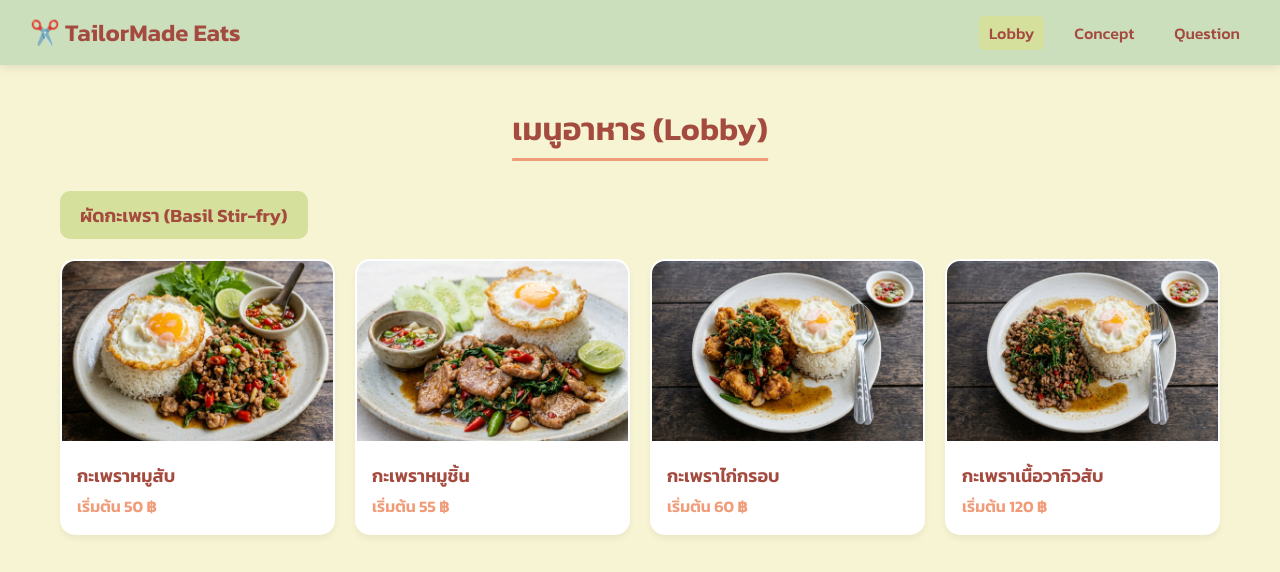
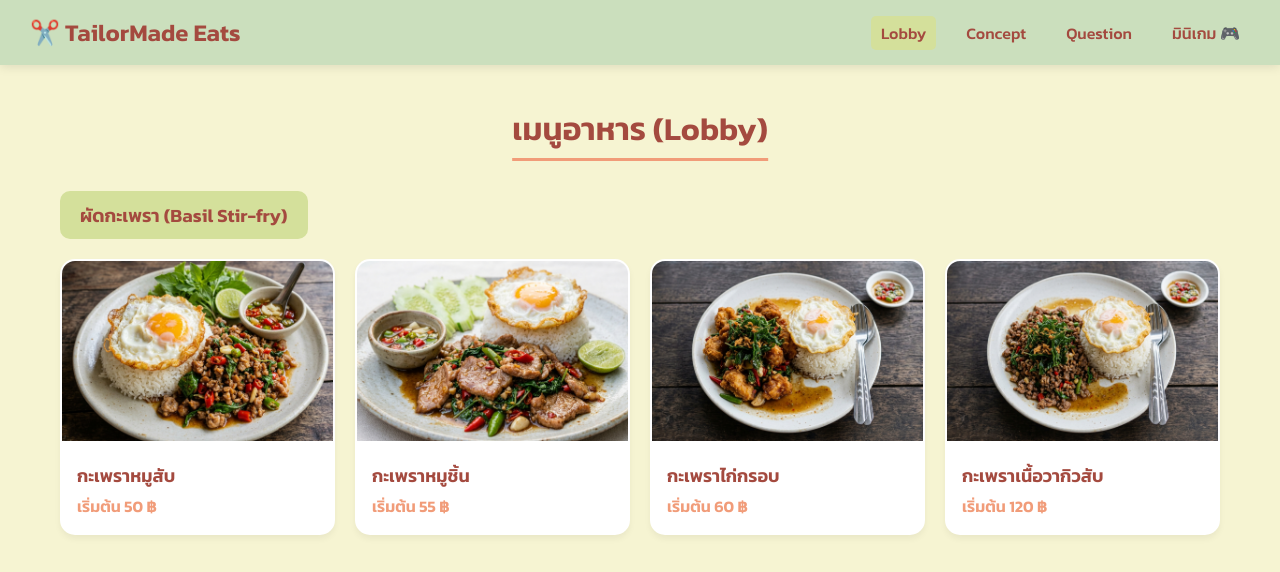
Before and after one commit to 682200098-cloud/tailormade-eats2, a plain HTML site: page index.html in a window 1280 px wide. Shown: the top 572 px of the page. Drawn offline with Linux system fonts and the light colour scheme.

Commit message:
Update index.html

```diff
--- a/index.html
+++ b/index.html
@@ -78,6 +78,7 @@
             <button id="nav-lobby" class="active" onclick="switchPage('lobby')">Lobby</button>
             <button id="nav-concept" onclick="switchPage('concept')">Concept</button>
             <button id="nav-question" onclick="switchPage('question')">Question</button>
+            <button id="nav-minigame" onclick="openMiniGame()">มินิเกม 🎮</button>
         </div>
     </nav>
 
@@ -163,6 +164,19 @@
     </div>
 
     <script>
+        // ==============================================================
+        // 🎮 ตั้งค่า URL มินิเกมตรงนี้ (เมื่อมีลิงก์แล้วให้นำมาวางแทน '')
+        // ==============================================================
+        const miniGameURL = 'https://682200098-cloud.github.io/game-design-by-Nutthawat/'; // เช่น 'https://your-game-website.com' หรือ 'minigame.html'
+
+        function openMiniGame() {
+            if (miniGameURL && miniGameURL.trim() !== '') {
+                window.open(miniGameURL, '_blank'); // เปิดมินิเกมในแท็บใหม่
+            } else {
+                alert('🎮 มินิเกมกำลังอยู่ระหว่างการพัฒนา จะเปิดให้เล่นเร็วๆ นี้!');
+            }
+        }
+
         const menuData = [
             {
                 category: "ผัดกะเพรา (Basil Stir-fry)",
```
